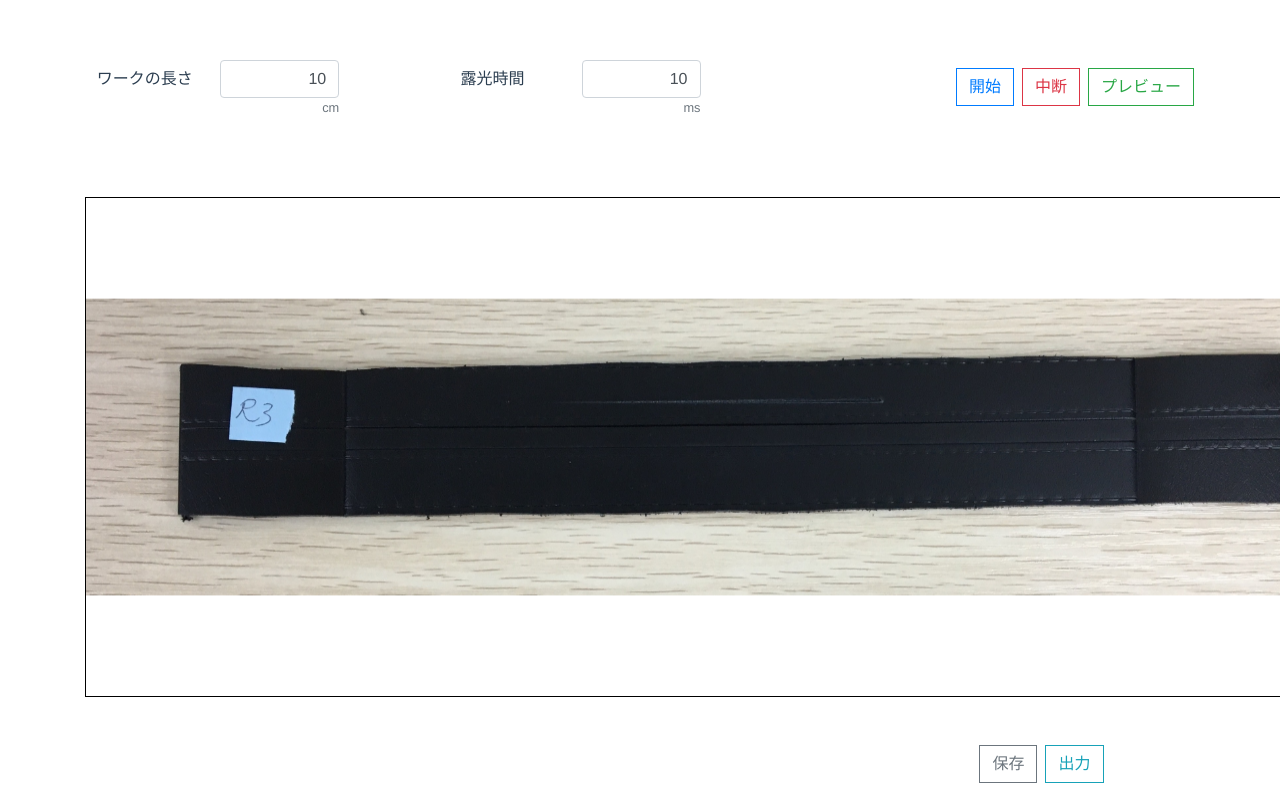
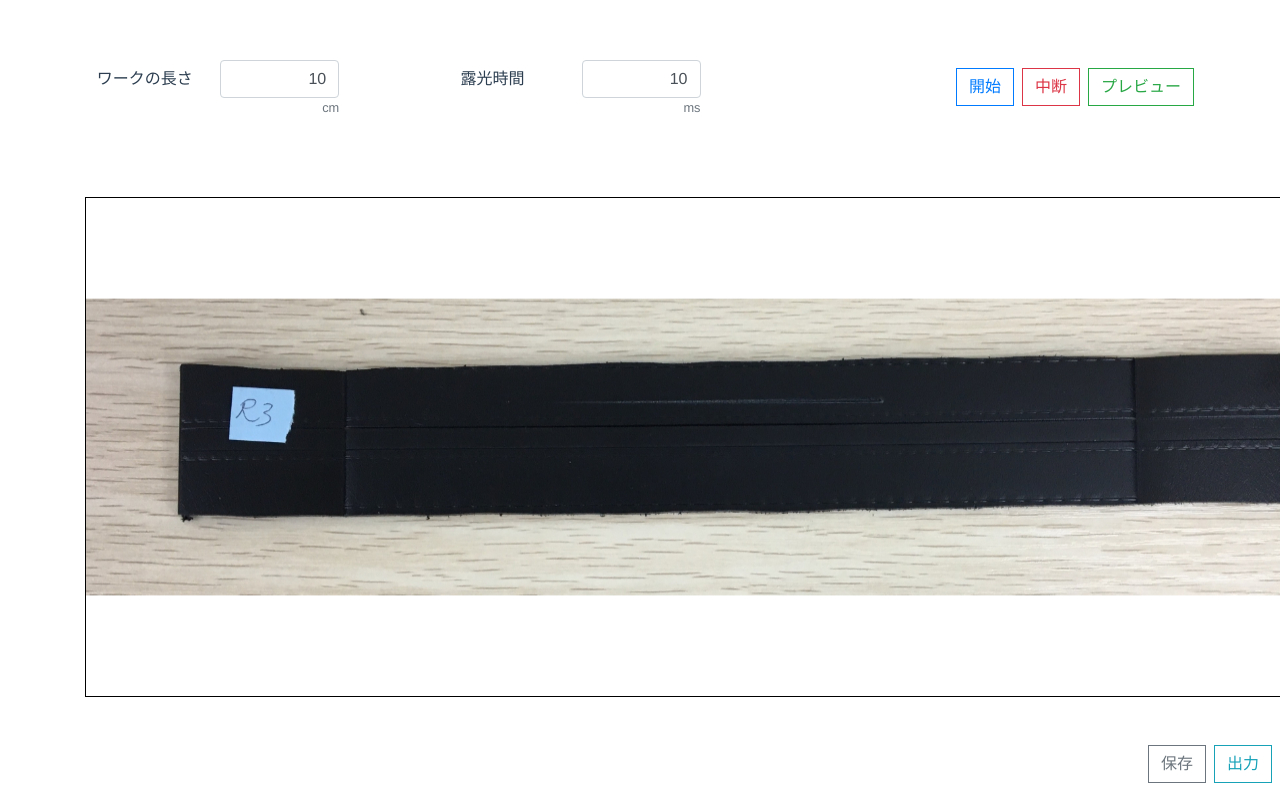
Before and after one commit to bildeneins/length-measuring, a Vue app: page / in a window 1280 px wide. Shown: the top 807 px of the page. Built offline with nearby package versions, Linux system fonts and the light colour scheme.

Commit message:
id 'button5'が重複していたエラーを修正

```diff
--- a/src/components/HelloWorld.vue
+++ b/src/components/HelloWorld.vue
@@ -83,36 +83,6 @@
       >
         出力
       </button>
-      <button
-        class="btn col-3 disabled mr-2 rounded-0"
-        type="submit"
-        key="button5"
-        v-on:click="onclick5"
-      ></button>
-      <button
-        class="btn col-3 disabled mr-2 rounded-0"
-        type="submit"
-        key="button5"
-        v-on:click="onclick5"
-      ></button>
-      <button
-        class="btn col-3 disabled mr-2 rounded-0"
-        type="submit"
-        key="button5"
-        v-on:click="onclick5"
-      ></button>
-      <button
-        class="btn col-3 disabled mr-2 rounded-0"
-        type="submit"
-        key="button5"
-        v-on:click="onclick5"
-      ></button>
-      <button
-        class="btn col-3 disabled mr-2 rounded-0"
-        type="submit"
-        key="button5"
-        v-on:click="onclick5"
-      ></button>
     </div>
   </div>
 </template>
```
